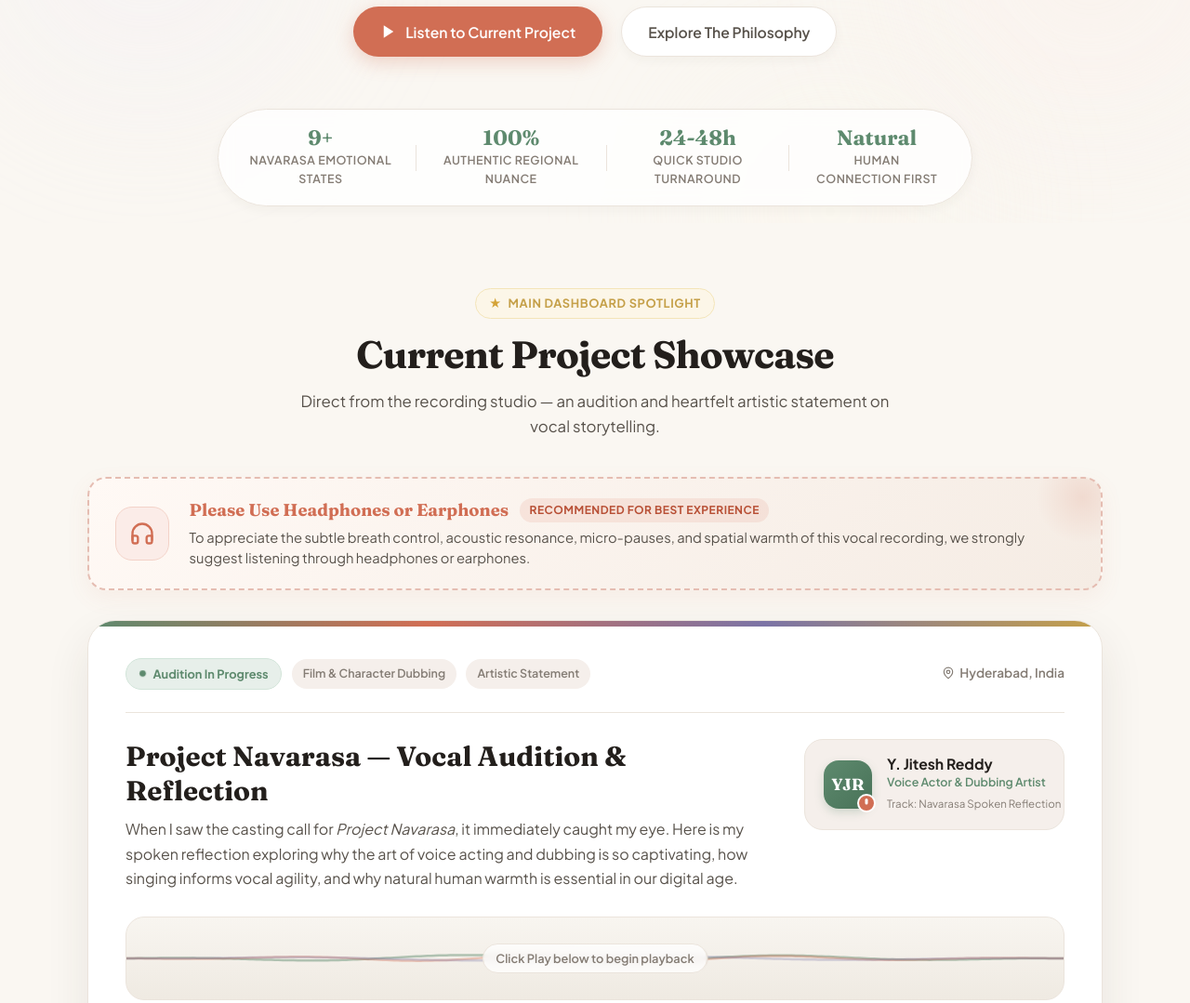
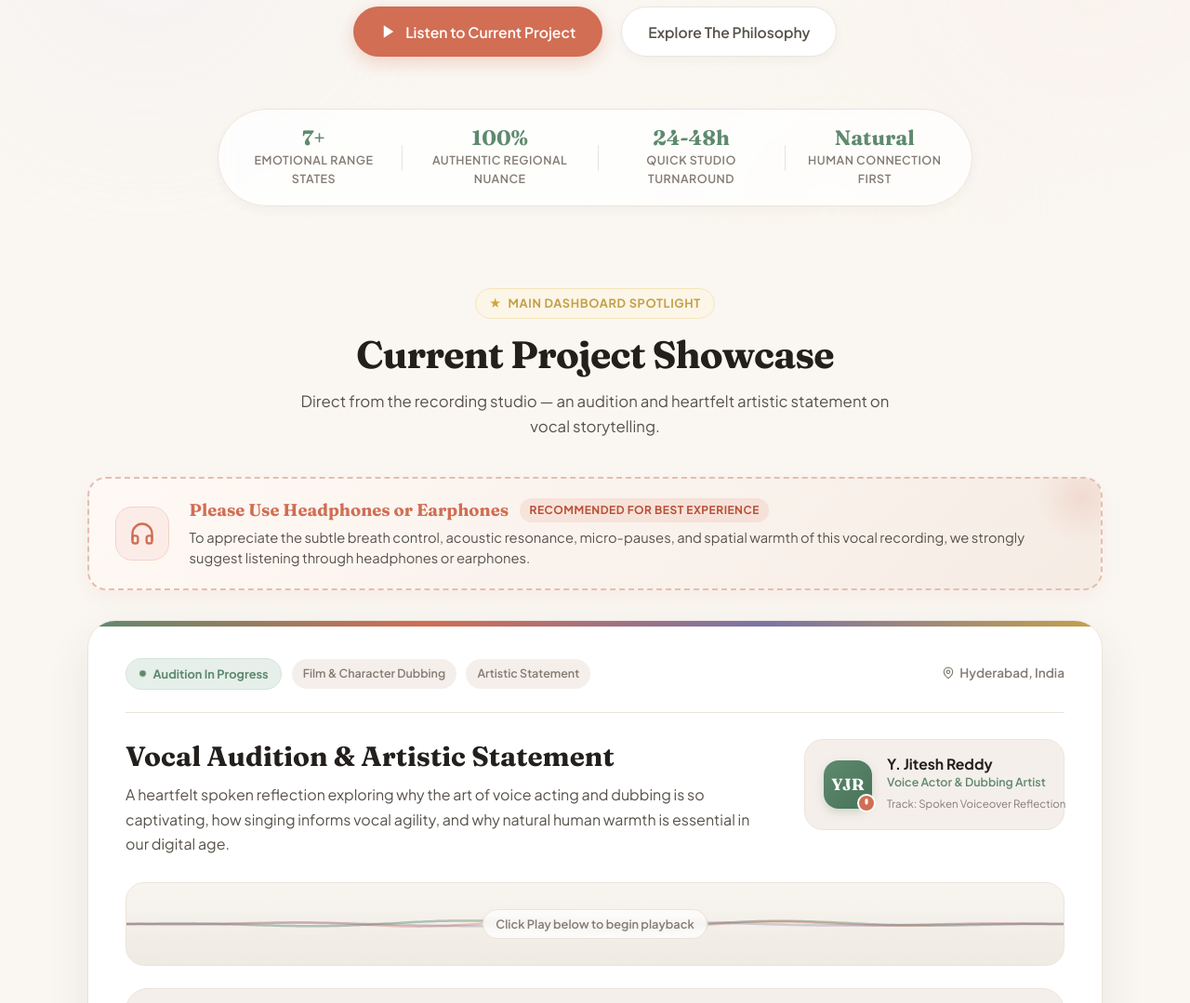
Before and after one commit to Jiteshreddy123/JiteshDub, a plain HTML site: page index.html in a window 1280 px wide. Shown: the part 560-1639 px from the top of the page at 93% size. Drawn offline with Linux system fonts and the light colour scheme.

Commit message:
Remove Project Navarasa from Current Project audition in process section

```diff
--- a/index.html
+++ b/index.html
@@ -45,7 +45,7 @@
         <a href="#dashboard" class="nav-link active">Current Project</a>
         <a href="#about" class="nav-link">The Craft</a>
         <a href="#languages" class="nav-link">Languages</a>
-        <a href="#navarasa" class="nav-link">Vocal Palette</a>
+        <a href="#navarasa" class="nav-link">Emotional Range</a>
         <a href="#experience" class="nav-link">Services</a>
         <a href="#contact" class="nav-link cta-link">Get in Touch</a>
       </nav>
@@ -95,8 +95,8 @@
       <!-- Quick Metrics Ribbon -->
       <div class="metric-ribbon">
         <div class="metric-item">
-          <span class="metric-value">9+</span>
-          <span class="metric-label">Navarasa Emotional States</span>
+          <span class="metric-value">7+</span>
+          <span class="metric-label">Emotional Range States</span>
         </div>
         <div class="metric-divider"></div>
         <div class="metric-item">
@@ -178,10 +178,9 @@
         <!-- Project Title & Description -->
         <div class="project-info-grid">
           <div class="project-info-main">
-            <h3 class="project-title">Project Navarasa — Vocal Audition & Reflection</h3>
+            <h3 class="project-title">Vocal Audition & Artistic Statement</h3>
             <p class="project-summary">
-              When I saw the casting call for <em>Project Navarasa</em>, it immediately caught my eye.
-              Here is my spoken reflection exploring why the art of voice acting and dubbing is so captivating,
+              A heartfelt spoken reflection exploring why the art of voice acting and dubbing is so captivating,
               how singing informs vocal agility, and why natural human warmth is essential in our digital age.
             </p>
           </div>
@@ -197,7 +196,7 @@
             <div class="artist-meta">
               <span class="artist-name">Y. Jitesh Reddy</span>
               <span class="artist-role">Voice Actor & Dubbing Artist</span>
-              <span class="artist-track">Track: Navarasa Spoken Reflection</span>
+              <span class="artist-track">Track: Spoken Voiceover Reflection</span>
             </div>
           </div>
         </div>
@@ -364,7 +363,7 @@
               <div class="transcript-paragraphs">
                 <p>
                   <strong>Introduction:</strong> "Hello, my name is Y. Jitesh Reddy. I'm based in Hyderabad.
-                  When I saw the casting call for Project Navarasa, it immediately caught my eye.
+                  When I saw the casting call, it immediately caught my eye.
                   I have a profound passion for vocal performance and dubbing. And while I only sing on rare occasions as a personal indulgence,
                   I possess a deep appreciation for the nuances of pitch, cadence, and emotion.
                   I am very excited to lend my voice to this project today, and I would love to share a short reflection on why the art of voice acting is so captivating to me."
@@ -397,7 +396,7 @@
                   <strong>The Human Connection in a Digital World:</strong> "I believe this is why developing natural-sounding voices is so critical for the future.
                   As we interact more with digital platforms, if the voices we hear sound flat or synthetic, the human connection is completely broken.
                   We need voices that can convey warmth, humor, and rich cultural context.
-                  This is exactly why and the reason that drew me to Project Navarasa: the ambition to capture authentic, regional vocal nuances is an endeavor I find incredibly compelling,
+                  The ambition to capture authentic, regional vocal nuances is an endeavor I find incredibly compelling,
                   and I would be thrilled to contribute my voice to it. Thank you for listening."
                 </p>
               </div>
@@ -1025,7 +1024,7 @@
               <div class="item-icon">🎧</div>
               <div>
                 <strong>Audition Sample</strong>
-                <span>Project Navarasa Reflection (Available Above)</span>
+                <span>Voiceover Reflection & Reel (Available Above)</span>
               </div>
             </div>
           </div>
@@ -1035,7 +1034,7 @@
           <form id="contactForm" class="contact-form" onsubmit="event.preventDefault(); alert('Thank you for reaching out! Your message has been prepared. Y. Jitesh Reddy will get back to you shortly.');">
             <div class="form-group">
               <label for="name">Your Name / Studio</label>
-              <input type="text" id="name" placeholder="e.g. Navarasa Productions" required>
+              <input type="text" id="name" placeholder="e.g. Media Studio / Production House" required>
             </div>
 
             <div class="form-group">
@@ -1081,7 +1080,7 @@
         <a href="#dashboard" class="footer-link">Current Project</a>
         <a href="#about" class="footer-link">The Craft</a>
         <a href="#languages" class="footer-link">Languages</a>
-        <a href="#navarasa" class="footer-link">Navarasa</a>
+        <a href="#navarasa" class="footer-link">Emotional Range</a>
         <a href="#contact" class="footer-link">Contact</a>
       </div>
     </div>
```
Also changed, not shown: 1 other file.
